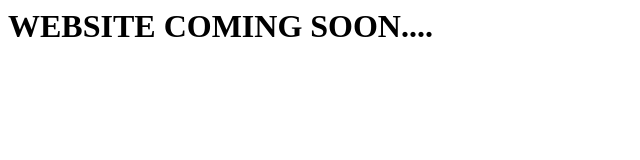
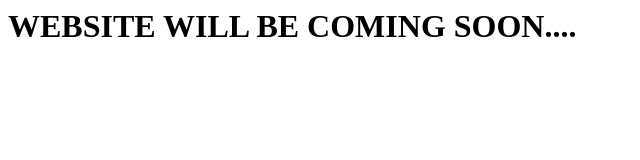
Before and after one commit to qwertywebsite/web, a plain HTML site: page index.html in a window 1280 px wide. Shown: the whole page, without its empty margins (0-640 px from the left). Drawn offline with Linux system fonts and the light colour scheme.

Commit message:
Update index.html
FIRST COMMENT

```diff
--- a/index.html
+++ b/index.html
@@ -3,6 +3,6 @@
 </head>
 <title>WEBSITE</title>
 <body>
-<h1>WEBSITE COMING SOON....</h1>
+<h1>WEBSITE WILL BE COMING SOON....</h1>
 </body>
 </html>
```
